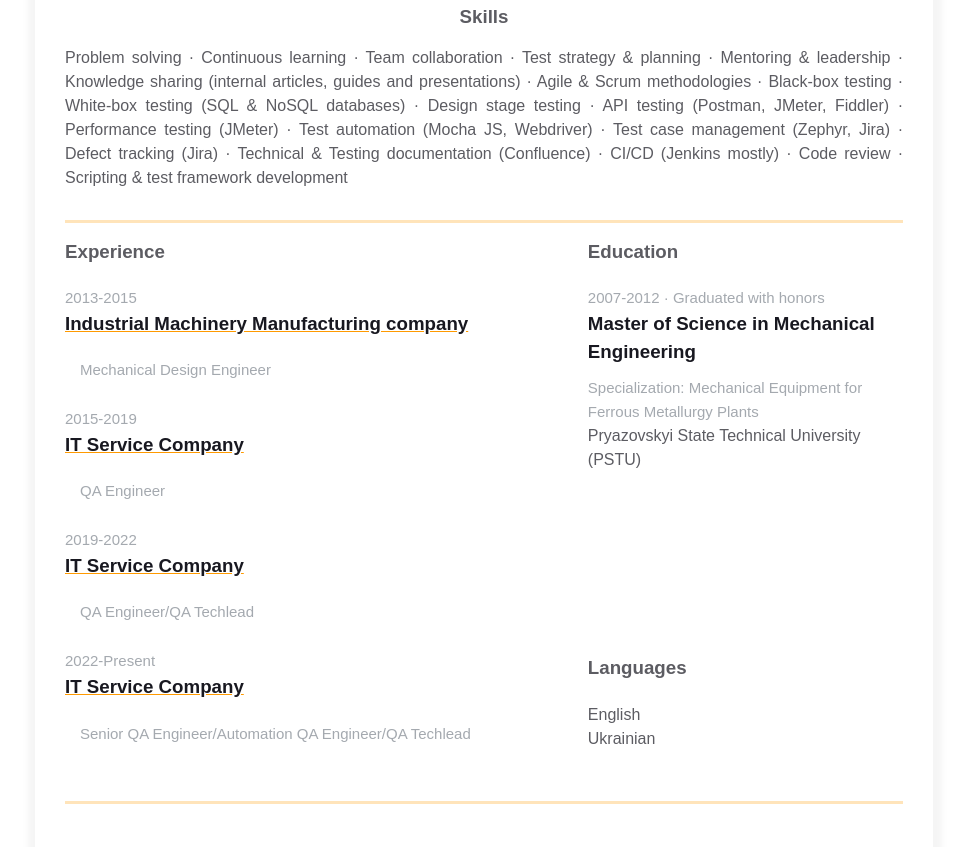
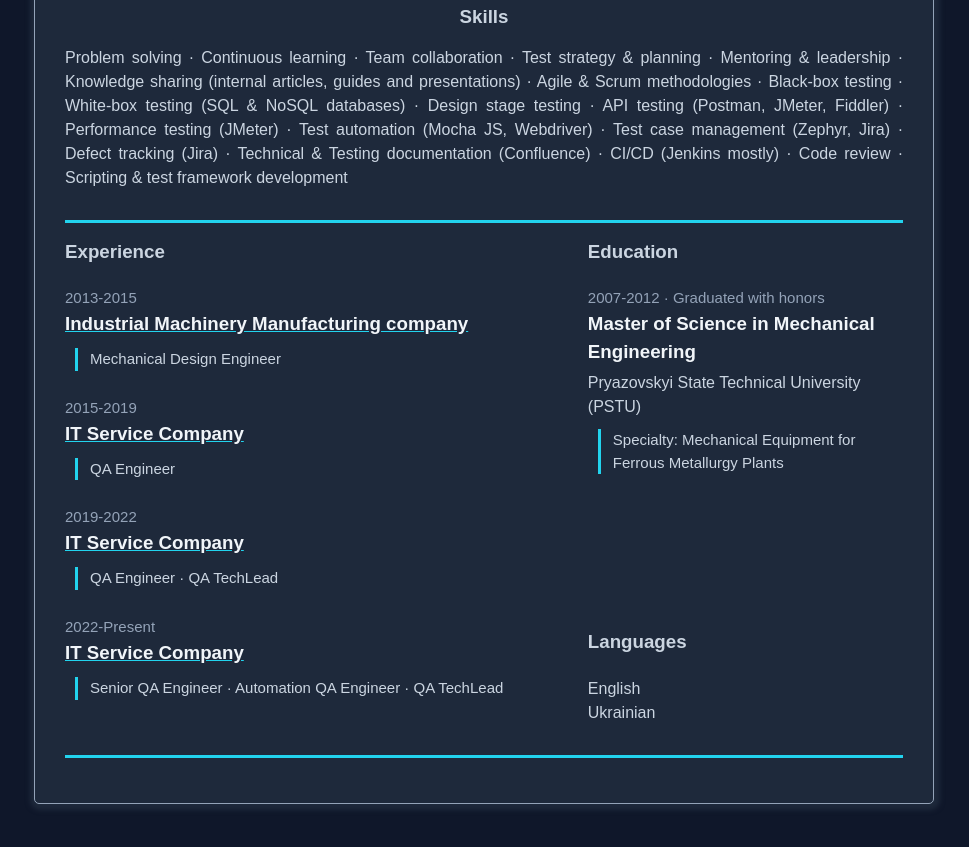
Before and after one commit to Slotg/homepage, a plain HTML site: page index.html in a window 1280 px wide. Shown: the part 515-1362 px from the top of the page, without its empty margins (156-1125 px from the left). Drawn offline with Linux system fonts and the light colour scheme.

Commit message:
Upadate homepage/resume color theme

```diff
--- a/index.html
+++ b/index.html
@@ -161,10 +161,8 @@
                                         </h3>
                                     </div>
 
-                                    <div class="experiences__company-project">
-                                        <span class="experiences__company-project-role"
-                                            >Mechanical Design Engineer</span
-                                        >
+                                    <div class="experiences__company-role">
+                                        Mechanical Design Engineer
                                     </div>
                                 </div>
 
@@ -179,10 +177,8 @@
                                         </h3>
                                     </div>
 
-                                    <div class="experiences__company-project">
-                                        <span class="experiences__company-project-role"
-                                            >QA Engineer</span
-                                        >
+                                    <div class="experiences__company-role">
+                                        QA Engineer
                                     </div>
                                 </div>
 
@@ -197,10 +193,8 @@
                                         </h3>
                                     </div>
 
-                                    <div class="experiences__company-project">
-                                        <span class="experiences__company-project-role"
-                                            >QA Engineer/QA Techlead</span
-                                        >
+                                    <div class="experiences__company-role">
+                                        QA Engineer · QA TechLead
                                     </div>
                                 </div>
 
@@ -215,11 +209,9 @@
                                         </h3>
                                     </div>
 
-                                    <div class="experiences__company-project">
-                                        <span class="experiences__company-project-role"
-                                            >Senior QA Engineer/Automation QA Engineer/QA
-                                            Techlead</span
-                                        >
+                                    <div class="experiences__company-role">
+                                        Senior QA Engineer · Automation QA Engineer · QA
+                                        TechLead
                                     </div>
                                 </div>
                             </div>
@@ -235,20 +227,21 @@
                                             >2007-2012 · Graduated with honors
                                         </span>
                                         <h3
-                                            class="additional-info__education-university-speciality"
+                                            class="additional-info__education-university-title"
                                         >
                                             Master of Science in Mechanical Engineering
                                         </h3>
-                                        <span
-                                            class="additional-info__education-university-durability"
-                                            >Specialization: Mechanical Equipment for
-                                            Ferrous Metallurgy Plants
-                                        </span>
                                         <p
                                             class="additional-info__education-university-name"
                                         >
                                             Pryazovskyi State Technical University (PSTU)
                                         </p>
+                                        <div
+                                            class="additional-info__education-university-specialty"
+                                        >
+                                            Specialty: Mechanical Equipment for Ferrous
+                                            Metallurgy Plants
+                                        </div>
                                     </div>
                                 </div>
 
--- a/styles.css
+++ b/styles.css
@@ -10,12 +10,17 @@ body {
     font-family: Arial, Helvetica, sans-serif;
     line-height: 1.5;
 
-    --primary-text-color: #181820;
-    --secondary-text-color: #5c5c62;
-    --durability-text-color: #6a737d9c;
-    --icon-color: #6a737d;
-    --border-color: #ff9a0045;
-    --text-decoration-color: #ff9a00;
+    --primary-text-color: #f1f5f9;
+    --secondary-text-color: #cbd5e1;
+    --durability-text-color: #94a3b8;
+    --decoration-color: #22d3ee;
+    --shadow-color: #1e293b;
+
+    --background-color: #0f172a;
+    --container-background-color: #1e293b;
+
+    background-color: var(--background-color);
+    color: var(--primary-text-color);
 }
 
 .container {
@@ -36,16 +41,19 @@ body {
     justify-content: space-between;
 }
 
+
 .resume {
     margin: 50px auto;
-    border: 1px solid #f5f5f5;
-    box-shadow: 1px 1px 7px 7px #f5f5f5;
+    border: 1px solid var(--durability-text-color);
+    box-shadow: 1px 1px 5px 5px var(--shadow-color);
     padding: 30px 0;
     max-width: 900px;
+    background-color: var(--container-background-color);
+    border-radius: 5px;
 }
 
 .resume__block {
-    border-bottom: 3px solid var(--border-color);
+    border-bottom: 3px solid var(--decoration-color);
     padding-bottom: 30px;
     margin-bottom: 15px;
 }
@@ -80,7 +88,7 @@ body {
 .contact-info__header {
     color: var(--primary-text-color);
     margin-bottom: 15px;
-    text-decoration-color: var(--text-decoration-color);
+    text-decoration-color: var(--decoration-color);
     text-decoration-line: underline;
 }
 
@@ -118,7 +126,7 @@ body {
 }
 
 .contact-info__item-icon path {
-    fill: var(--icon-color);
+    fill: var(--decoration-color);
 }
 
 .contact-info__item-icon {
@@ -131,8 +139,7 @@ body {
     width: 100px;
     height: 100px;
     object-fit: cover;
-    border: 3px solid;
-    border-color: var(--text-decoration-color);
+    border: 3px solid var(--decoration-color);
 }
 
 /* === INTRO AND SKILLS === */
@@ -162,7 +169,7 @@ body {
 }
 
 .intro__icon path {
-    fill: var(--text-decoration-color);
+    fill: var(--decoration-color);
 }
 
 .intro_text {
@@ -203,34 +210,22 @@ body {
 
 .experiences__company-header-name {
     color: var(--primary-text-color);
-    text-decoration-color: var(--text-decoration-color);
+    text-decoration-color: var(--decoration-color);
     text-decoration-line: underline;
-    text-align: left;
-    margin-bottom: 20px;
-}
-
-.experiences__company-project {
-    margin-left: 15px;
-    margin-bottom: 25px;
-}
-
-.experiences__company-project-role {
-    color: var(--durability-text-color);
-    text-align: left;
-    margin-bottom: 10px;
-    font-size: 15px;
-}
-
-.experiences__company-project-name {
-    color: var(--primary-text-color);
     text-align: left;
     margin-bottom: 10px;
 }
 
-.experiences__company-project-responsibilities {
+.experiences__company-role {
     color: var(--secondary-text-color);
-    padding-left: 20px;
+    text-align: left;
+    font-size: 15px;
+    border-left: 3px solid var(--decoration-color);
+    padding-left: 12px;
+    margin-left: 10px;
+    margin-bottom: 25px;
 }
+
 
 .additional-info {
     flex: 1 1 40%;
@@ -247,25 +242,36 @@ body {
 }
 
 .additional-info__education-university-durability {
+
     color: var(--durability-text-color);
     text-align: left;
     margin-bottom: 10px;
     font-size: 15px;
 }
 
-.additional-info__education-university-speciality {
+.additional-info__education-university-specialty {
+    color: var(--secondary-text-color);
+    text-align: left;
+    margin-bottom: 10px;
+    font-size: 15px;
+    border-left: 3px solid var(--decoration-color);
+    padding-left: 12px;
+    margin-left: 10px;
+    margin-bottom: 30px;
+    margin-top: 10px;
+}
+
+.additional-info__education-university-title {
     color: var(--primary-text-color);
     text-align: left;
-    margin-bottom: 10px;
+    margin-bottom: 5px;
 }
 
 .additional-info__education-university-name {
     color: var(--secondary-text-color);
 }
 
-.additional-info__languages {
-    margin-bottom: 20px;
-}
+
 
 .additional-info__languages-header {
     color: var(--secondary-text-color);
```
